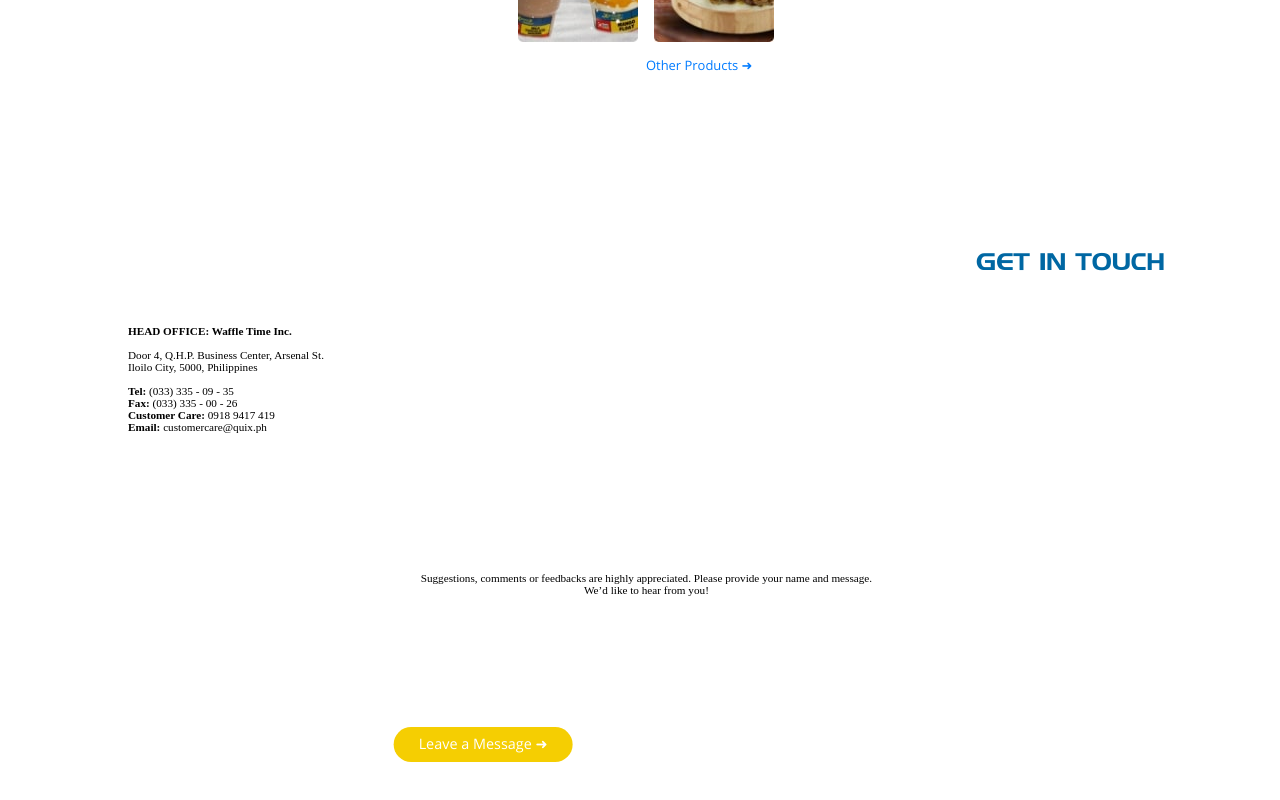
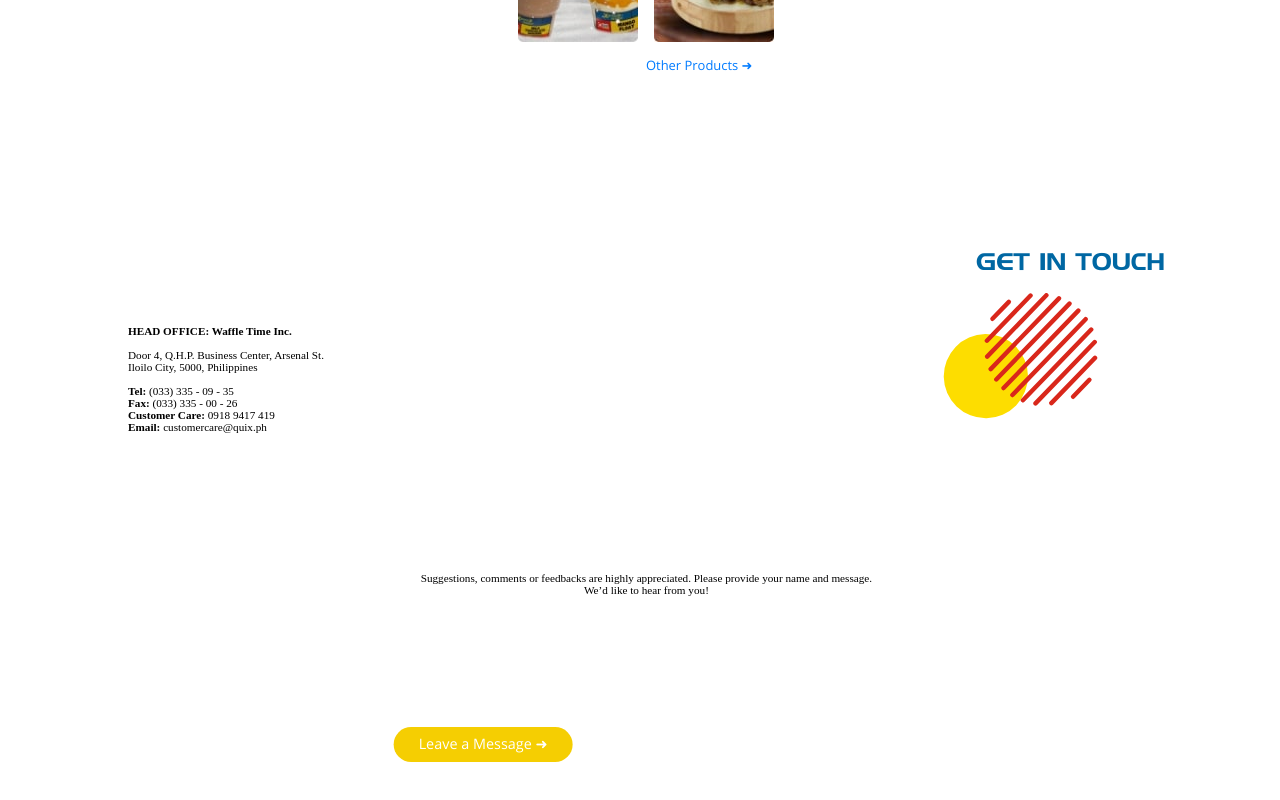
Before and after one commit to thethirdandres/qxmrtwb, a React (Create React App) app: page / in a window 1280 px wide. Shown: the part 1164-1964 px from the top of the page. Built offline with nearby package versions, Linux system fonts and the light colour scheme; a web font is replaced by a local one.

Commit message:
Added vector-background-c

```diff
--- a/src/App.css
+++ b/src/App.css
@@ -201,6 +201,13 @@
   box-shadow: none;
 }
 
+.hs-vector-background-c {
+  position: relative;
+  margin-top: -20%;
+  right: -16rem;
+  z-index: -1;
+}
+
 
 
 
--- a/src/Components/Home.js
+++ b/src/Components/Home.js
@@ -50,6 +50,7 @@ class Home extends React.Component {
                     <button className="hs-d-button   opensans-regular text-center"><a>Leave a Message  ➜</a></button>
                 </div>
                 <img className="hs-vector-background-b" src={require("../Library/img/home/vector-background-b.svg")} />
+                <img className="hs-vector-background-c" src={require("../Library/img/home/vector-background-c.svg")} />
             </section>
         )
     }
```
Also changed, not shown: src/Library/img/home/vector-background-c.svg (added).
